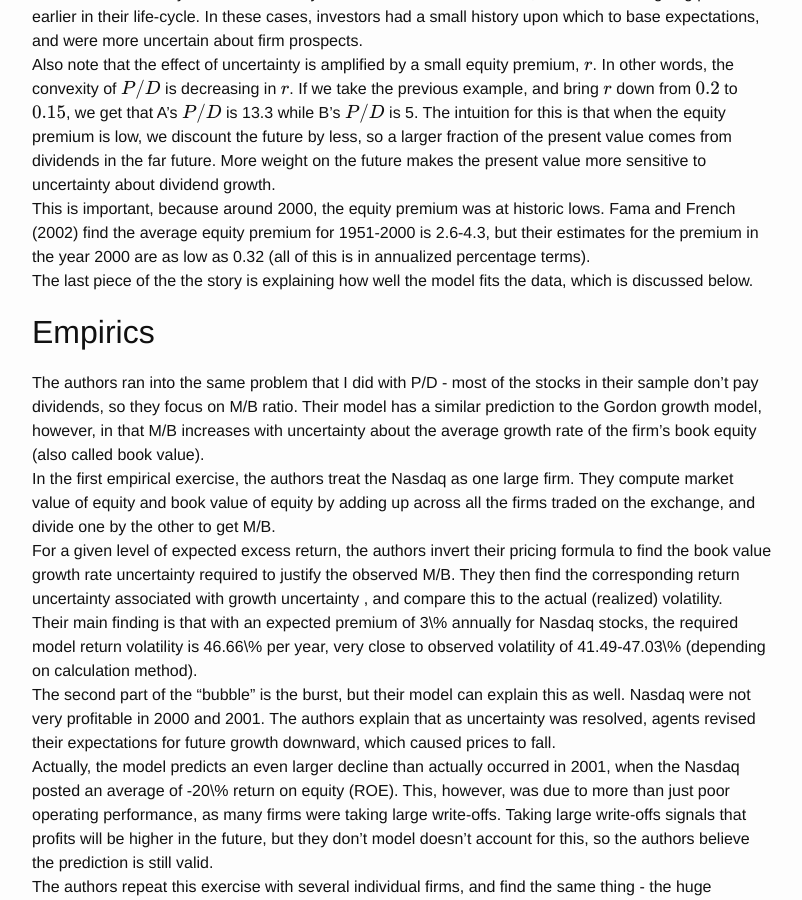
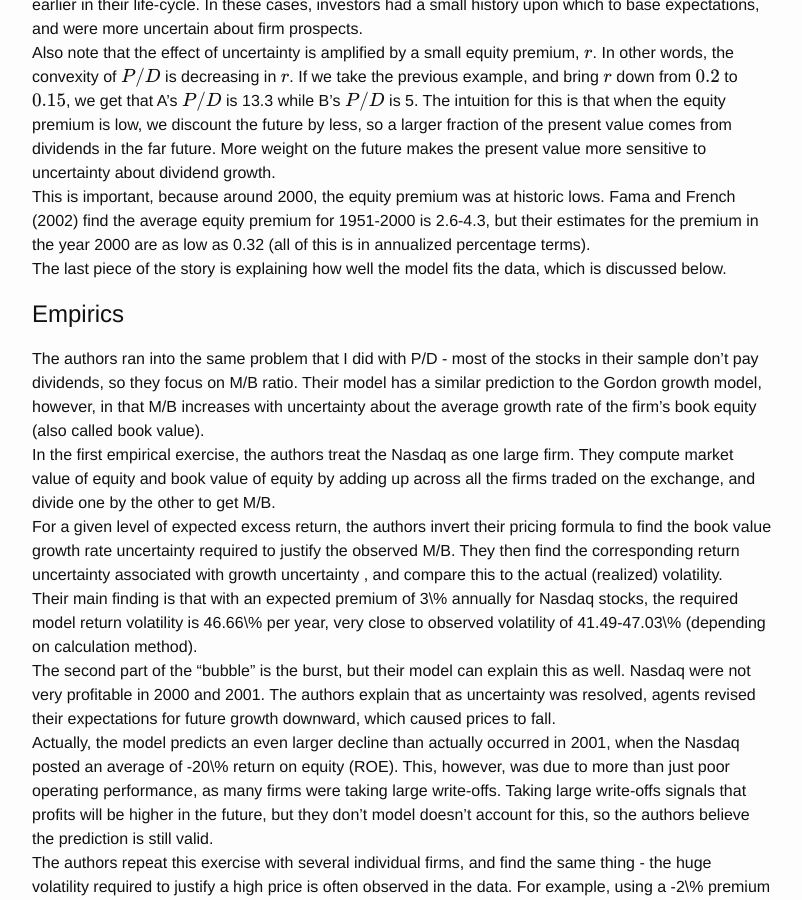
Before and after one commit to mcsammon/mcsammon.github.io, a Jekyll site: the page built from _posts/2016-06-17-post2.markdown, in a window 1280 px wide and 900 px high, scrolled down 2536 px. Shown: the whole window, without its empty margins (238-1040 px from the left). Built offline with Jekyll 4.4.1, drawn with Linux system fonts in a browser that asks for light colours; formulas are drawn with MathJax 3.

Commit message:
more typos

```diff
--- a/_posts/2016-06-17-post2.markdown
+++ b/_posts/2016-06-17-post2.markdown
@@ -18,12 +18,12 @@
 
 As an aside - there is a much more straightforward way to this for the whole Nasdaq, you can just download the CRSP data directly, and filter by exchange.  I mention this because the paper uses the Nasdaq as a whole, not just the Nasdaq 100.
 
-# The Paper
+## The Paper
 
-## The Question
+# The Question
 There is no doubt that technology stocks went up a lot in the late 1990s and later fell.  Although many people believe this was a bubble, the authors are not as convinced.  Their goal is to develop an asset pricing model that can justify the rise and subsequent fall of Nasdaq stocks with rational expectations.
 
-## The Model
+# The Model
 Although this is not the exact model used by the authors in the paper, it makes the same point in a simple fashion.   <br />
 Consider a simple Gordon growth model:
 \begin{equation}
@@ -35,9 +35,9 @@
 Additional uncertainty was introduced by an increased number of IPOs, as well as firms going public earlier in their life-cycle.  In these cases, investors had a small history upon which to base expectations, and were more uncertain about firm prospects.  <br />
 Also note that the effect of uncertainty is amplified by a small equity premium, $$r$$.  In other words, the convexity of $$P/D$$ is decreasing in $$r$$.  If we take the previous example, and bring $$r$$ down from $$0.2$$ to $$0.15$$, we get that A's $$P/D$$ is 13.3 while B's $$P/D$$ is 5.   The intuition for this is that when the equity premium is low, we discount the future by less, so a larger fraction of the present value comes from dividends in the far future.  More weight on the future makes the present value more sensitive to uncertainty about dividend growth.  <br />
 This is important, because around 2000, the equity premium was at historic lows.  Fama and French (2002) find the average equity premium for 1951-2000 is 2.6-4.3, but their estimates for the premium in the year 2000 are as low as 0.32 (all of this is in annualized percentage terms). <br />
-The last piece of the the story is explaining how well the model fits the data, which is discussed below.
+The last piece of the story is explaining how well the model fits the data, which is discussed below.
 
-## Empirics
+# Empirics
 
 The authors ran into the same problem that I did with P/D - most of the stocks in their sample don't pay dividends, so they focus on M/B ratio.  Their model has a similar prediction to the Gordon growth model, however, in that M/B increases with uncertainty about the average growth rate of the firm's book equity (also called book value). <br />
 In the first empirical exercise, the authors treat the Nasdaq as one large firm.  They compute market value of equity and book value of equity by adding up across all the firms traded on the exchange, and divide one by the other to get M/B. <br />
```
